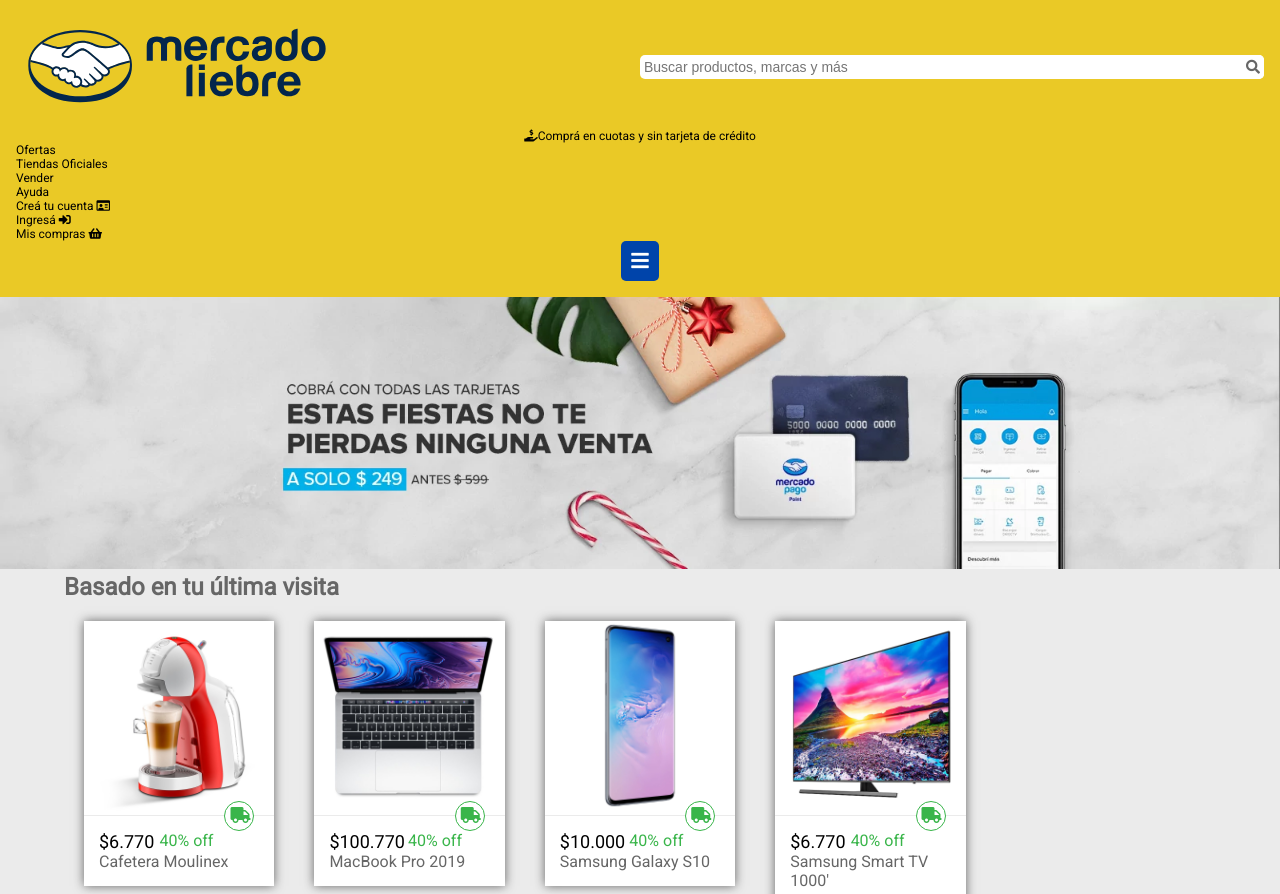
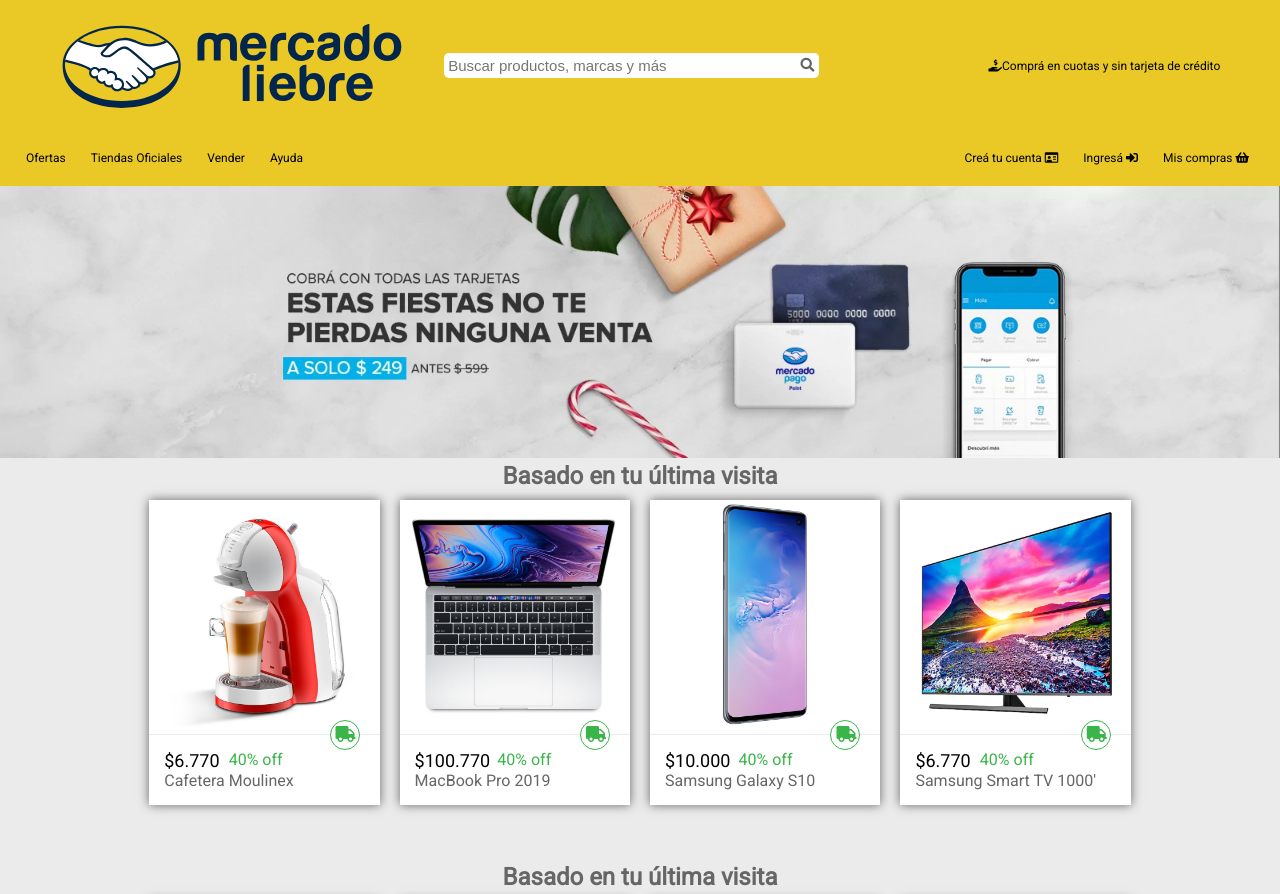
Before and after one commit to MatiasRosbaco/MercadoLiebre3, a website: page views/home.html in a window 1280 px wide. Shown: the top 894 px of the page. Drawn offline with Linux system fonts and the light colour scheme; files that its build step writes are made by us from their sources; files whose address does not match are found by name.

Commit message:
home terminado (falta footer)

```diff
--- a/Public/Css/Styles.css
+++ b/Public/Css/Styles.css
@@ -32,6 +32,7 @@
 
 .search-box .search-input {
     width: 100%;
+    font-size: 15px;
 }
 
 .input-box .label {}
@@ -53,31 +54,40 @@
 }
 
 #page-header .logo {
-    width: 50%;
+    width: 30%;
+    padding-right:0%;
+    margin-right:10px;
+
 }
 
-#page-header .logo {
-    padding: 10px;
-}
+.logo img {
+    margin-left: auto;
+    margin-right: auto;
+    display: block;
+  }
 
-#page-header #top-header {
+#top-header {
     display: flex;
     flex-wrap: wrap;
-    align-items: center;
+    justify-content: center;
+    align-items:center;
+    margin-top:5px;
 }
 
 #page-header #top-header .search-form {
     flex-grow: 1;
+    max-width:30%;
+    margin-right:10px;
 }
 
 #page-header #top-header p {
     width: 100%;
     text-align: center;
-    margin-top: 10px;
 }
 
 #burger-menu {
     text-align: center;
+    margin-top:1rem;
 }
 
 #burger-menu i {
@@ -101,6 +111,10 @@
     color: #000;
 }
 
+.product-section {
+    margin-bottom:3rem;
+}
+
 .product-section .product-list {
     display: flex;
     flex-wrap: wrap;
@@ -108,7 +122,7 @@
 
 .product {
     width: 100%;
-    padding: 20px;
+    margin: 10px;
 }
 
 .product-background {
@@ -176,10 +190,41 @@
         display: initial;
     }
     .product {
-        width: 50%;
+        width: 40%;
     }
     .product .product-background {
         box-shadow: 0px 0px 10px rgb(100, 100, 100);
+    }
+    #burger-menu{
+        display:none;
+    }
+
+    #main-nav{
+        display:flex;
+    }
+    .nav-list{
+        display:flex;
+    }
+    .texto-nav{
+        margin-left:1rem;
+    }
+}
+
+@media (max-width:767px){
+    #main-nav{
+        display:none;
+    }
+    .nav-list{
+        display:none;
+    }
+    .texto-nav{
+        padding:10px 0px 10px 0px;
+    }
+    #page-header .logo {
+        width: 40%;
+        padding-right:0%;
+        margin-right:20px;
+
     }
 }
 
@@ -187,14 +232,32 @@
     .product {
         width: 20%;
     }
-    #logo-img {
-        width: 50%;
+    #page-header .logo {
+        width: 30%;
+        padding-right:0%;
+        margin-right:10px;
     }
-    .product-section .product-list {
-        display: flex;
+    .logo img {
+        margin-right: 30px;
+    }
+    .texto-nav{
+        margin-left:10rem;
     }
 }
 
+    #main-nav{
+        justify-content:space-between;
+        margin:40px 0px 5px 0px;
+    }
+    .nav-item{
+        margin:0px 15px 0px 10px;
+    }
+
+ .product-list {
+    display: flex;
+    justify-content:center;
+    flex-wrap: wrap;
+}
 * {
     margin: 0px;
     padding: 0px;
@@ -208,6 +271,8 @@
 
 h3 {
     font-size: 24px;
+    text-align:center;
+
 }
 
 p {
@@ -224,5 +289,5 @@
 
 main {
     margin: 0 auto;
-    width: 90%;
+    width: 90vw;
 }
--- a/app.js
+++ b/app.js
@@ -17,4 +17,8 @@
     res.sendFile(path.resolve(__dirname, "./views/login.html"));
 });
 
+app.get("/register", (req, res) => {
+    res.sendFile(path.resolve(__dirname, "./views/register.html"));
+});
+
 //coment
--- a/views/home.html
+++ b/views/home.html
@@ -29,7 +29,10 @@
                     <button class="search-btn"><i class="fa fa-search"></i></button>
                 </div>
             </div>
+            <div class="texto-nav">
                 <p><i class="fas fa-hand-holding-usd"></i>Comprá en cuotas y sin tarjeta de crédito</p>
+            </div>
+
         </div>
         <nav id="main-nav">
                 <ul class="nav-list">
@@ -68,6 +71,7 @@
                         </div>
                     </div>
                 </div>
+
                 <div class="product">
                     <div class="product-background">
                         <img src="/images/img-macbook-pro-2019.jpg" width="360" alt="Cafetera" class="product_img">
```
Also changed, not shown: views/register.html (added). Lines whose indentation alone changed are shown as unchanged.
